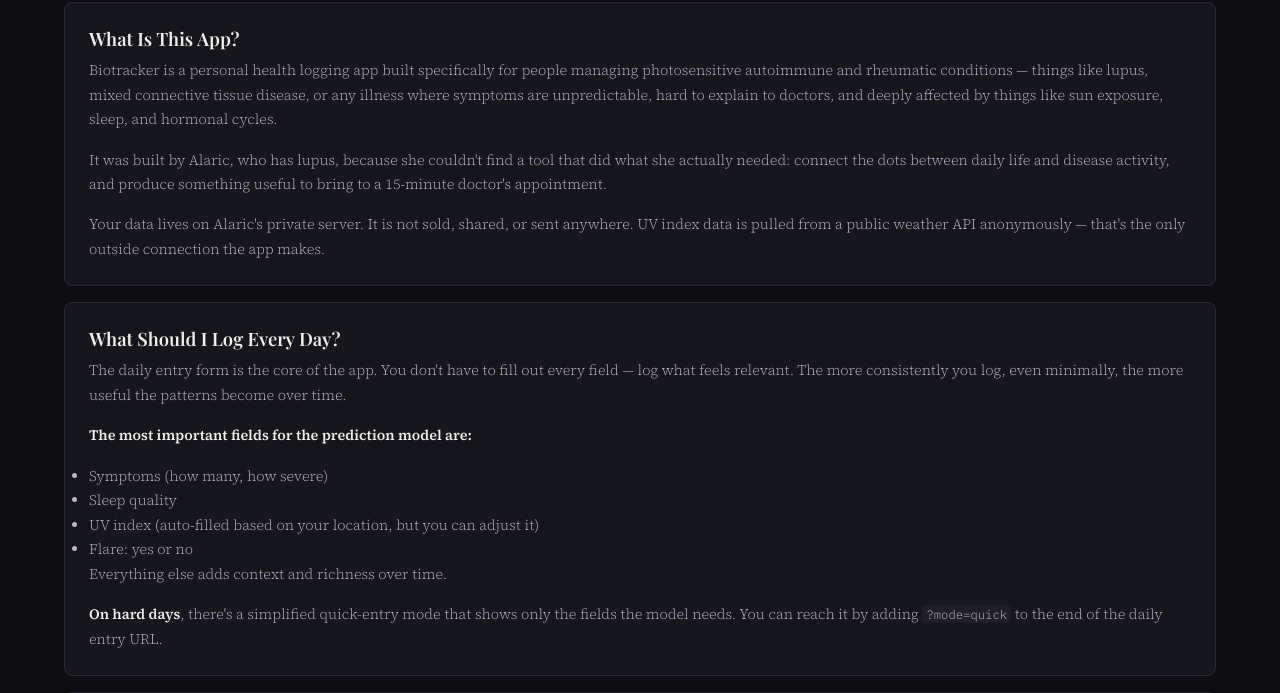
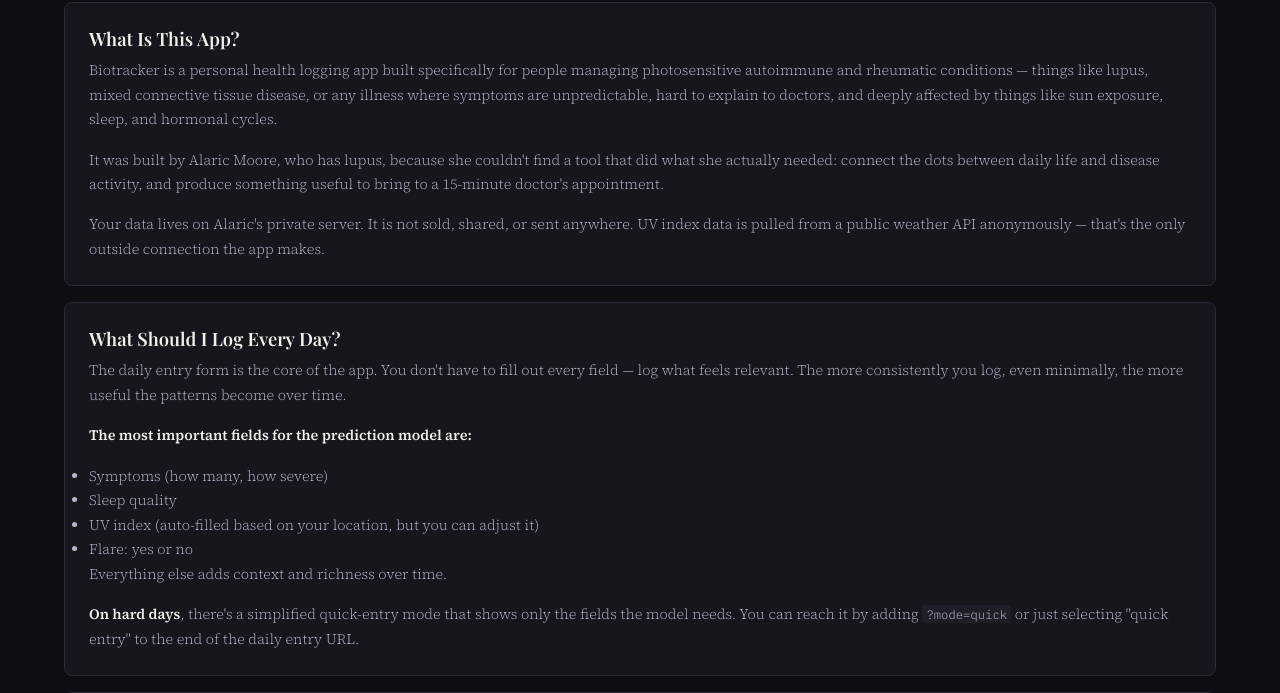
Before and after one commit to alaricmoore/sardine-track, a Python web app: template templates/help.html in a window 1280 px wide. Shown: the part 318-1011 px from the top of the page. Run offline with Jinja, Linux system fonts and the light colour scheme; the template is opened without the code that fills it, so the values that code supplies are empty.

Commit message:
again again

```diff
--- a/templates/help.html
+++ b/templates/help.html
@@ -21,7 +21,7 @@
 <div class="card help-section" style="margin-bottom: var(--space-md);">
     <h2>What Is This App?</h2>
     <p>Biotracker is a personal health logging app built specifically for people managing photosensitive autoimmune and rheumatic conditions &mdash; things like lupus, mixed connective tissue disease, or any illness where symptoms are unpredictable, hard to explain to doctors, and deeply affected by things like sun exposure, sleep, and hormonal cycles.</p>
-    <p>It was built by Alaric, who has lupus, because she couldn't find a tool that did what she actually needed: connect the dots between daily life and disease activity, and produce something useful to bring to a 15-minute doctor's appointment.</p>
+    <p>It was built by Alaric Moore, who has lupus, because she couldn't find a tool that did what she actually needed: connect the dots between daily life and disease activity, and produce something useful to bring to a 15-minute doctor's appointment.</p>
     <p>Your data lives on Alaric's private server. It is not sold, shared, or sent anywhere. UV index data is pulled from a public weather API anonymously &mdash; that's the only outside connection the app makes.</p>
 </div>
 
@@ -37,7 +37,7 @@
         <li>Flare: yes or no</li>
     </ul>
     <p>Everything else adds context and richness over time.</p>
-    <p><strong>On hard days</strong>, there's a simplified quick-entry mode that shows only the fields the model needs. You can reach it by adding <code>?mode=quick</code> to the end of the daily entry URL.</p>
+    <p><strong>On hard days</strong>, there's a simplified quick-entry mode that shows only the fields the model needs. You can reach it by adding <code>?mode=quick</code> or just selecting "quick entry" to the end of the daily entry URL.</p>
 </div>
 
 <!-- What the Numbers Mean -->
```
